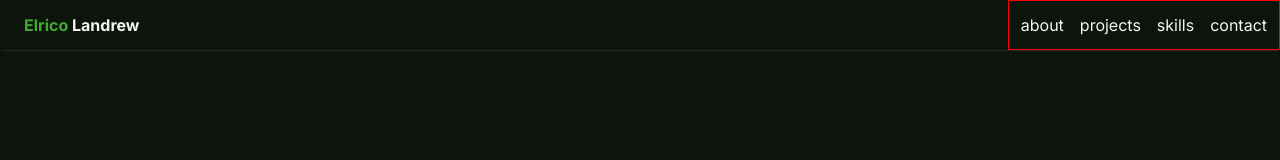
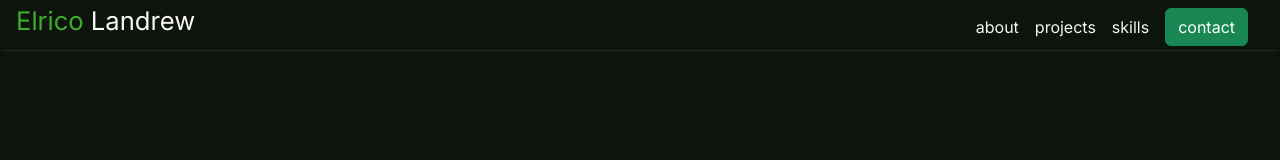
Before and after one commit to teddy-wests1de/portfolio, a website built with Parcel: page index.html in a window 1280 px wide. Built offline with nearby package versions, Linux system fonts and the light colour scheme.

Commit message:
Fixed menu

```diff
--- a/index.html
+++ b/index.html
@@ -4,10 +4,12 @@
     <meta charset="UTF-8" />
     <meta name="viewport" content="width=device-width, initial-scale=1.0" />
     <title>Elrico Landrew - Portfolio V2.0</title>
+    <link rel="stylesheet" href="https://cdn.jsdelivr.net/npm/bootstrap@5.3.3/dist/css/bootstrap.min.css">
+    <script src="./src/js/script.js" defer></script>
+    <script src="https://cdn.jsdelivr.net/npm/bootstrap@5.3.3/dist/js/bootstrap.bundle.min.js" defer></script>
+    <script src="https://kit.fontawesome.com/3e535f31b0.js" crossorigin="anonymous"></script>
     <link rel="stylesheet" href="./src/css-reset.css" />
     <link rel="stylesheet" href="./src/style.css" />
-    <script src="./src/js/script.js" defer></script>
-    <script src="https://kit.fontawesome.com/3e535f31b0.js" crossorigin="anonymous"></script>
   </head>
   <body>
     <div class="wrapper">
@@ -18,14 +20,15 @@
             <span class="last-name">Landrew</span>
           </h1>
         </div>
-        <nav class="nav">
+        <nav class="nav-main">
           <button class="btn-mobile open hidden"><i class="fa-solid fa-bars"></i></button>
           <button class="btn-mobile close"><i class="fa-solid fa-xmark"></i></button>
           <ul class="menu">
             <li class="nav-link"><a href="" class="link-item">about</a></li>
             <li class="nav-link"><a href="" class="link-item">projects</a></li>
             <li class="nav-link"><a href="" class="link-item">skills</a></li>
-            <li class="nav-link"><a href="" class="link-item">contact</a></li>
+            <!-- <li class="nav-link contact"><a href="" class="link-item">contact</a></li> -->
+            <li class="nav-link"><a class="btn btn-success" href="#" role="button">contact</a></li>
           </ul>
         </div>
       </header>
--- a/src/css-reset.css
+++ b/src/css-reset.css
@@ -2,14 +2,17 @@
   Josh's Custom CSS Reset
   https://www.joshwcomeau.com/css/custom-css-reset/
 */
-*, *::before, *::after {
+*,
+*::before,
+*::after {
   box-sizing: border-box;
 }
 * {
   margin: 0;
   list-style-type: none;
 }
-html, body {
+html,
+body {
   height: 100%;
 }
 body {
@@ -19,16 +22,33 @@ body {
 a:link {
   text-decoration: none;
 }
-img, picture, video, canvas, svg {
+img,
+picture,
+video,
+canvas,
+svg {
   display: block;
   max-width: 100%;
 }
-input, button, textarea, select {
+input,
+button,
+textarea,
+select {
   font: inherit;
 }
-p, h1, h2, h3, h4, h5, h6 {
+p,
+h1,
+h2,
+h3,
+h4,
+h5,
+h6 {
   overflow-wrap: break-word;
 }
-#root, #__next {
+dl ol ul {
+  margin-bottom: 0 !important;
+}
+#root,
+#__next {
   isolation: isolate;
 }
--- a/src/style.css
+++ b/src/style.css
@@ -31,7 +31,6 @@ body {
   background-color: var(--light-color);
   justify-content: space-between;
   align-items: center;
-  /* padding: 4px 4px 8px; */
   margin-bottom: 1rem;
   height: 50px;
   box-shadow: 0 2px 2px -2px #807e7e95;
@@ -41,10 +40,10 @@ body {
   display: flex;
   justify-content: center;
   align-items: center;
-  margin-left: 1.5rem;
+  margin-left: 1rem;
 }
 .logo h1 {
-  font-size: 1rem;
+  font-size: 1.2rem;
 }
 .first-name {
   color: var(--accent-color);
@@ -58,15 +57,18 @@ body {
   z-index: 700;
   display: none;
 }
-.nav {
+.nav-main {
   position: absolute;
   top: 0;
   right: 0;
   display: flex;
   z-index: 999;
   flex-direction: column;
-  align-items: center;
-  border: 1px solid red;
+  align-items: end;
+  /* border: 1px solid red; */
+  width: 50%;
+  height: 100%;
+  padding: 0 1.5rem;
 }
 .btn-mobile {
   all: unset;
@@ -85,6 +87,8 @@ body {
   flex-direction: column;
   justify-content: flex-start;
   padding: 0.75rem;
+  align-items: center;
+  width: 100%;
   gap: 1rem;
 }
 a.link-item:hover {
@@ -354,14 +358,23 @@ a.top-link i:hover {
 /*  Desktop Screen size  */
 
 @media (min-width: 768px) {
-  .nav button {
+  .nav-main button {
     display: none;
   }
   .menu {
     flex-direction: row;
+    padding: 0;
+    margin: 0.5rem 0.5rem 0;
+    align-items: center;
+    justify-content: flex-end;
   }
 }
 
+@media screen and (min-width: 1024px) {
+  .logo h1 {
+    font-size: 1.6rem;
+  }
+}
 /* @media (min-width: 768px) {
   .wrapper {
     max-width: 1200px;
```
Also changed, not shown: dist/index.html, 4 other files.
